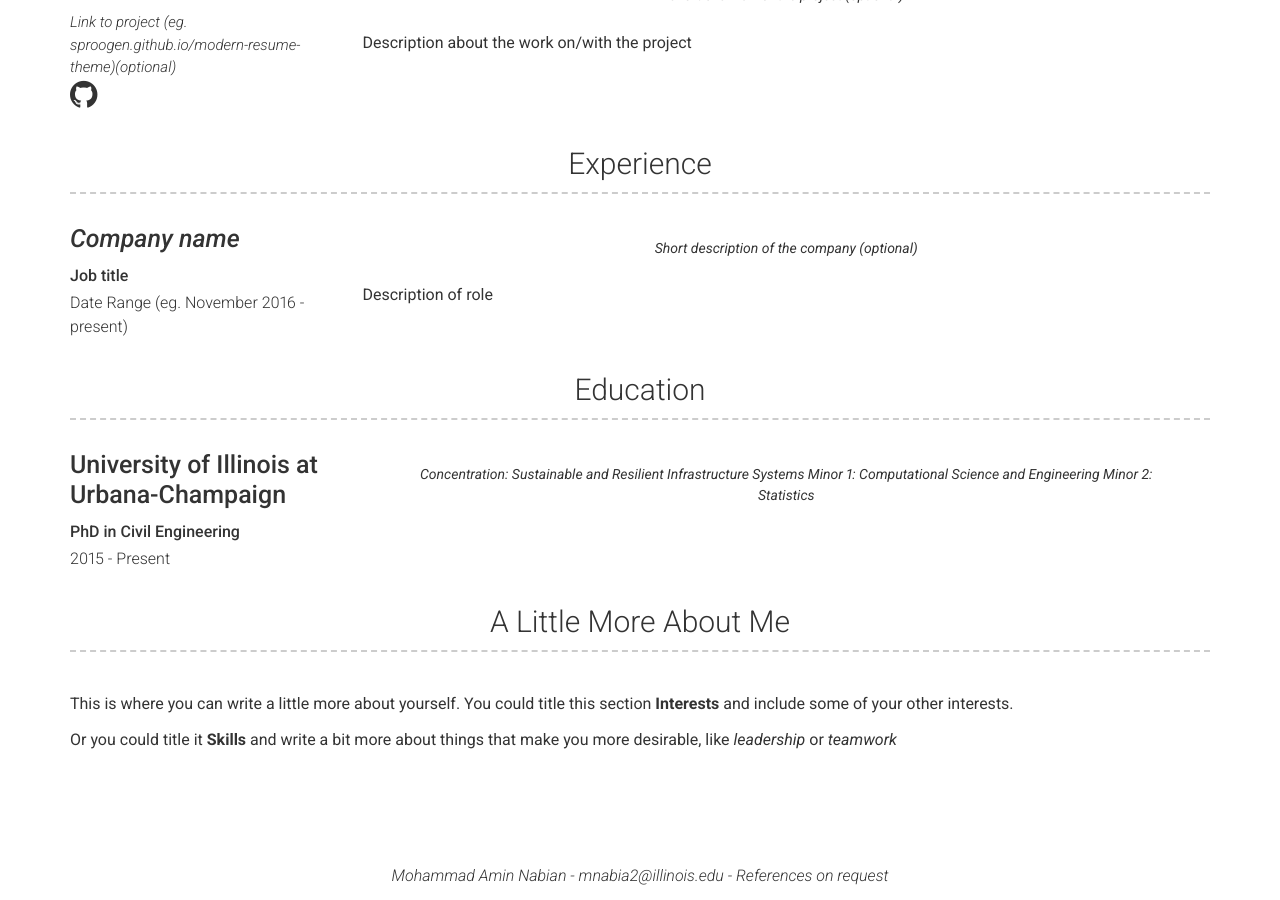
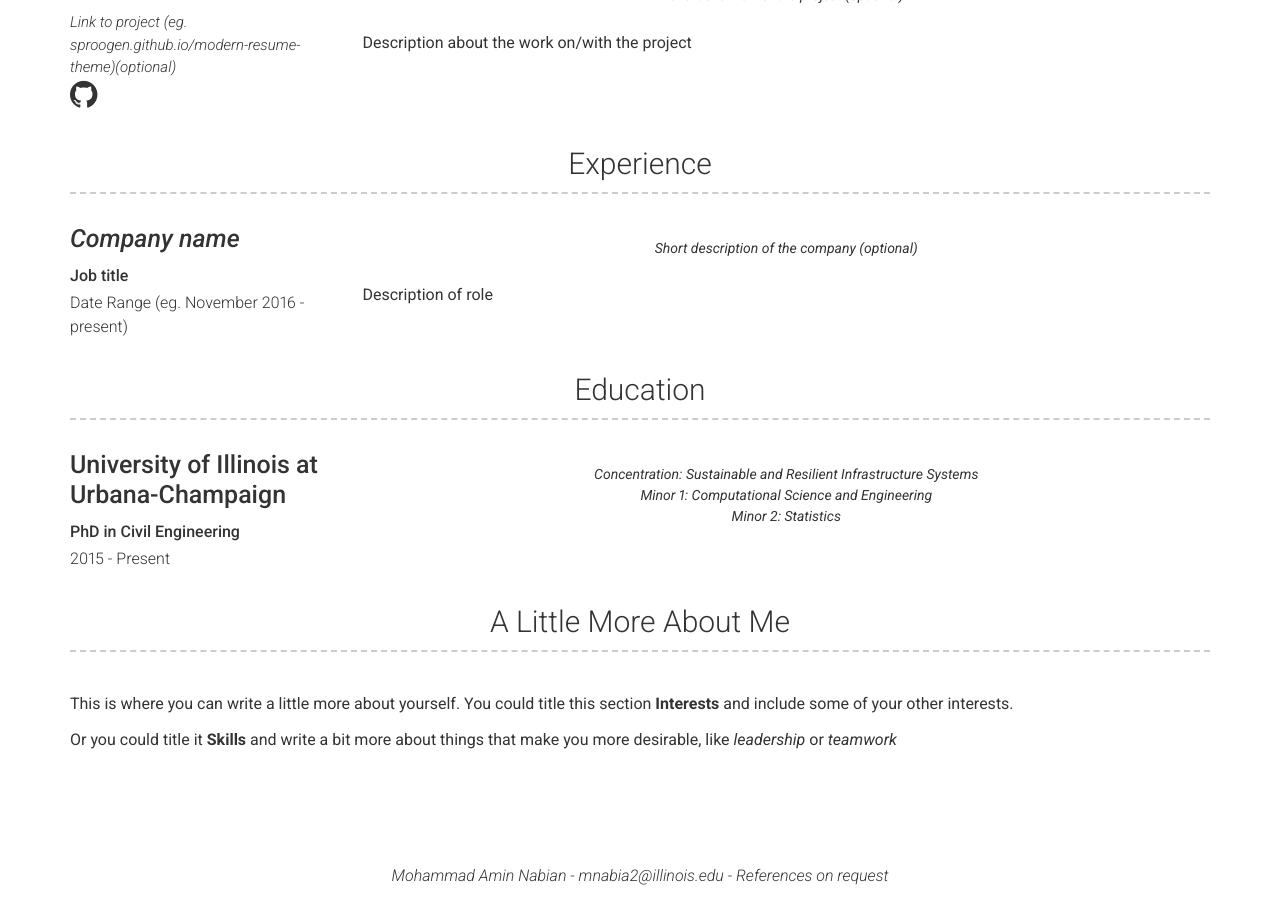
Before and after one commit to mnabian/mnabian.github.io, a Jekyll site: the page built from index.md, in a window 1280 px wide and 900 px high, scrolled down 686 px. Built offline with Jekyll 4.4.1, drawn with Linux system fonts in a browser that asks for light colours.

Commit message:
Initial resume setup

```diff
--- a/_data/education.yml
+++ b/_data/education.yml
@@ -4,5 +4,5 @@
   qualification: PhD in Civil Engineering
   quote: >
     Concentration: Sustainable and Resilient Infrastructure Systems
-    Minor 1: Computational Science and Engineering
-    Minor 2: Statistics
+    <br />Minor 1: Computational Science and Engineering
+    <br />Minor 2: Statistics
```
